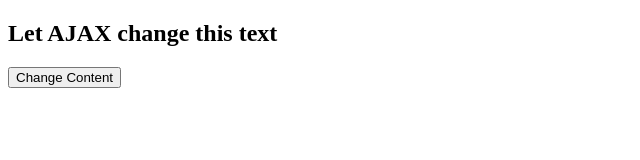
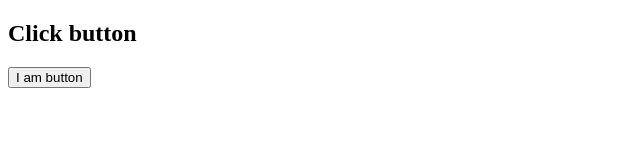
Before and after one commit to Sim10XXX/CS490-individual-project-front-end, a plain HTML site: page index.html in a window 1280 px wide. Shown: the whole page, without its empty margins (0-640 px from the left). Drawn offline with Linux system fonts and the light colour scheme.

Commit message:
Update index.html

```diff
--- a/index.html
+++ b/index.html
@@ -2,9 +2,12 @@
 <html>
 <body>
 
-<div id="demo">
-  <h2>Let AJAX change this text</h2>
-  <button type="button" onclick="helloworld()">Change Content</button>
+<h2>Click button</h2>
+<button type="button" onclick="helloworld()">I am button</button>
+<br>
+<br>
+<div id="response">
+
 </div>
 
 <script>
@@ -12,10 +15,10 @@
         var xmlhttp = new XMLHttpRequest();
         xmlhttp.onreadystatechange = function() {
             if (this.readyState == 4 && this.status == 200) {
-                document.getElementById("demo").innerHTML = this.responseText;
+                document.getElementById("response").innerHTML = this.responseText;
             }
         };
-        xmlhttp.open("GET", "hello.php?q=", true);
+        xmlhttp.open("GET", "hello.php", true);
         xmlhttp.send();
     }
     </script>
```
